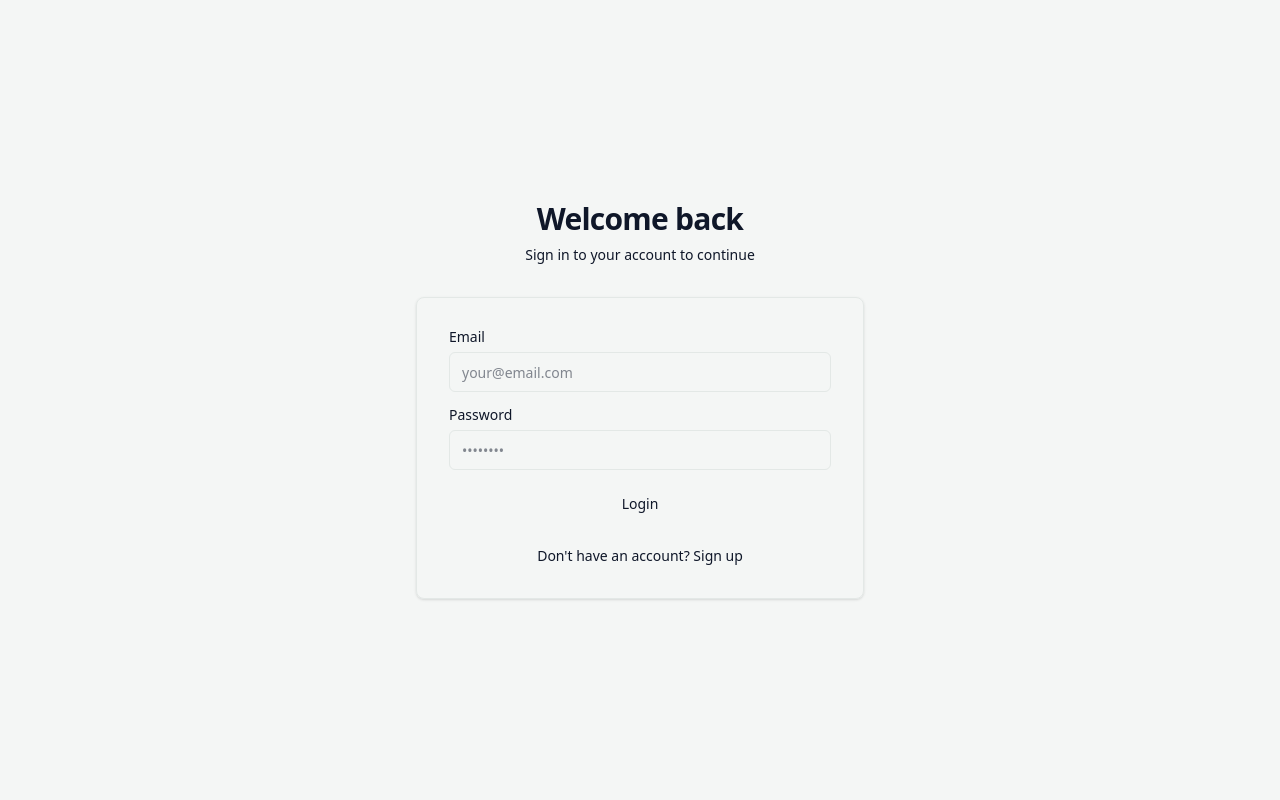
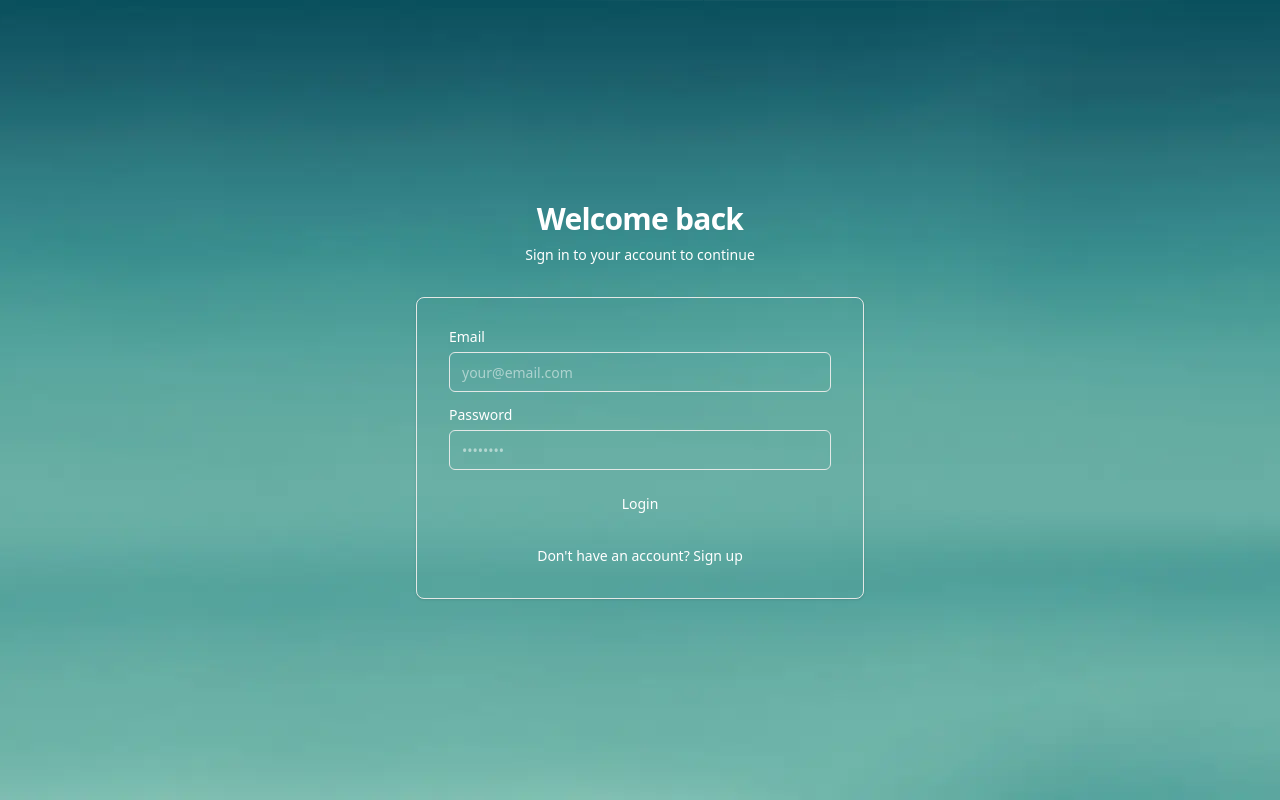
Before and after one commit to oryshchych/gorun-frontend, a Next.js app: page /en/login in a window 1280 px wide. Built offline with nearby package versions, Linux system fonts and the light colour scheme; no server answers.

Commit message:
feat(tailwind.config.ts, globals.css, HomePageClient): Add logo color variables, update foreground color for light theme, and implement new tab active styles; include background image for light theme

```diff
--- a/app/globals.css
+++ b/app/globals.css
@@ -3,7 +3,7 @@
 :root {
   /* Base colors - Light theme */
   --background: 150 8% 96%; /* #F6F8F7 */
-  --foreground: 222 47% 11%; /* #0F172A - Primary text */
+  --foreground: 0 0% 100%; /* #FFFFFF - White text for light theme */
   --card: 0 0% 100%; /* #FFFFFF - Primary surface */
   --card-foreground: 222 47% 11%; /* #0F172A */
   --popover: 0 0% 100%; /* #FFFFFF */
@@ -25,6 +25,10 @@
   --brand: 142 71% 45%; /* #22C55E - Primary green */
   --brand-foreground: 0 0% 100%; /* #FFFFFF */
   --brand-hover: 142 72% 40%; /* #16A34A */
+
+  /* Logo color */
+  --logo: 140 53% 53%; /* #48C773 - Logo green */
+  --logo-foreground: 0 0% 100%; /* #FFFFFF */
 
   /* Text colors */
   --text-primary: 222 47% 11%; /* #0F172A */
@@ -81,6 +85,10 @@
   --brand-foreground: 222 47% 11%; /* #0F172A - Dark text on green */
   --brand-hover: 142 72% 40%; /* #16A34A */
 
+  /* Logo color */
+  --logo: 140 53% 53%; /* #48C773 - Logo green */
+  --logo-foreground: 0 0% 100%; /* #FFFFFF */
+
   /* Text colors */
   --text-primary: 220 13% 91%; /* #E5E7EB */
   --text-secondary: 214 32% 91%; /* #CBD5E1 */
@@ -121,3 +129,12 @@ body {
     -apple-system,
     sans-serif;
 }
+
+/* Light theme background image - only when html doesn't have .dark class */
+html:not(.dark) body {
+  background-image: url("/images/home-bg.webp");
+  background-size: cover;
+  background-position: center;
+  background-repeat: no-repeat;
+  background-attachment: fixed;
+}
--- a/components/events/HomePageClient.tsx
+++ b/components/events/HomePageClient.tsx
@@ -85,19 +85,19 @@ export default function HomePageClient({
         <TabsList className="flex w-full bg-transparent p-0 gap-2 sm:gap-1 sm:grid sm:grid-cols-3">
           <TabsTrigger
             value="description"
-            className="flex-1 sm:flex-none min-h-[44px] px-3 py-2.5 sm:py-1.5 text-xs sm:text-sm whitespace-nowrap bg-transparent text-text-secondary data-[state=active]:bg-brand data-[state=active]:text-brand-foreground data-[state=active]:shadow-sm transition-all rounded-md"
+            className="flex-1 sm:flex-none min-h-[44px] px-3 py-2.5 sm:py-1.5 text-xs sm:text-sm whitespace-nowrap bg-transparent text-text-secondary data-[state=active]:bg-[#48C773] data-[state=active]:text-white data-[state=active]:shadow-sm transition-all rounded-md"
           >
             {t("event.description")}
           </TabsTrigger>
           <TabsTrigger
             value="registration"
-            className="flex-1 sm:flex-none min-h-[44px] px-3 py-2.5 sm:py-1.5 text-xs sm:text-sm whitespace-nowrap bg-transparent text-text-secondary data-[state=active]:bg-brand data-[state=active]:text-brand-foreground data-[state=active]:shadow-sm transition-all rounded-md"
+            className="flex-1 sm:flex-none min-h-[44px] px-3 py-2.5 sm:py-1.5 text-xs sm:text-sm whitespace-nowrap bg-transparent text-text-secondary data-[state=active]:bg-[#48C773] data-[state=active]:text-white data-[state=active]:shadow-sm transition-all rounded-md"
           >
             {t("event.register")}
           </TabsTrigger>
           <TabsTrigger
             value="participants"
-            className="flex-1 sm:flex-none min-h-[44px] px-3 py-2.5 sm:py-1.5 text-xs sm:text-sm whitespace-nowrap bg-transparent text-text-secondary data-[state=active]:bg-brand data-[state=active]:text-brand-foreground data-[state=active]:shadow-sm transition-all rounded-md"
+            className="flex-1 sm:flex-none min-h-[44px] px-3 py-2.5 sm:py-1.5 text-xs sm:text-sm whitespace-nowrap bg-transparent text-text-secondary data-[state=active]:bg-[#48C773] data-[state=active]:text-white data-[state=active]:shadow-sm transition-all rounded-md"
           >
             {t("event.participants")}
           </TabsTrigger>
--- a/tailwind.config.ts
+++ b/tailwind.config.ts
@@ -48,6 +48,10 @@ const config: Config = {
           foreground: "hsl(var(--brand-foreground))",
           hover: "hsl(var(--brand-hover))",
         },
+        logo: {
+          DEFAULT: "hsl(var(--logo))",
+          foreground: "hsl(var(--logo-foreground))",
+        },
         text: {
           primary: "hsl(var(--text-primary))",
           secondary: "hsl(var(--text-secondary))",
```
Also changed, not shown: public/images/home-bg.webp (added).
